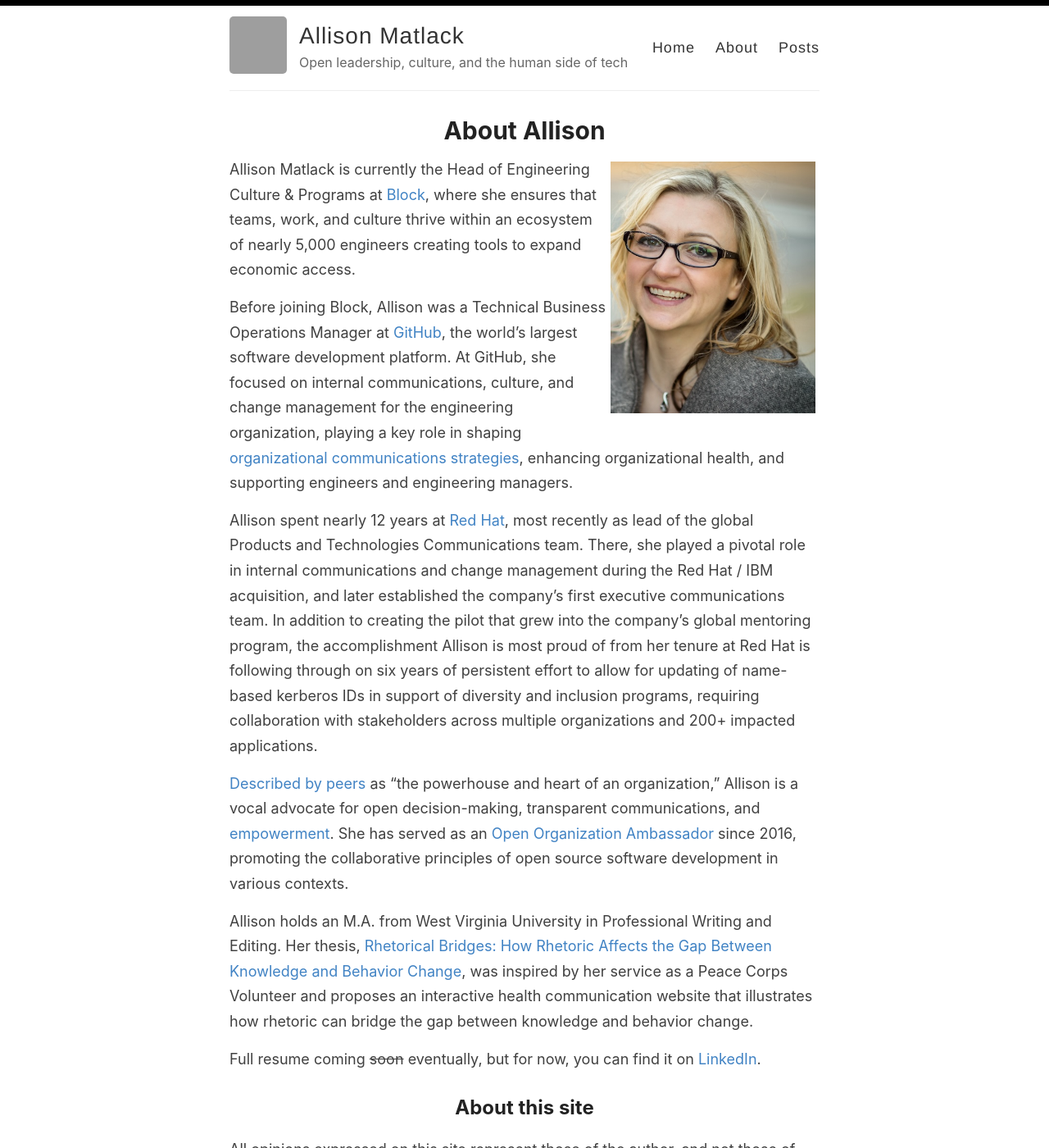
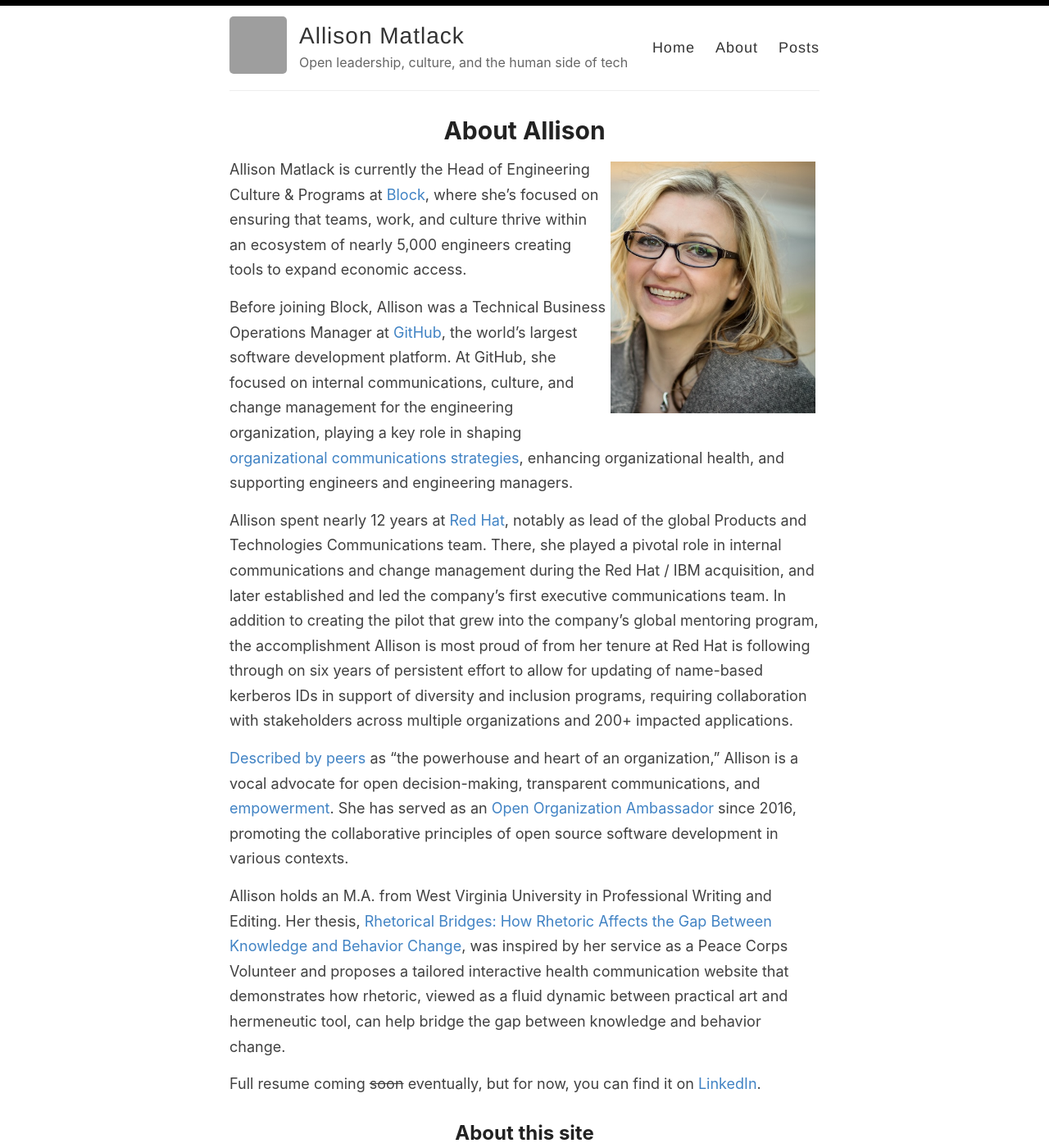
Before and after one commit to amatlack/amatlack.github.io, a Jekyll site: the page built from _pages/about.md, in a window 1280 px wide and 1400 px high. Shown: the whole window at 82% size. Built offline with Jekyll 4.4.1, drawn with Linux system fonts in a browser that asks for light colours; grey boxes are pictures that could not be loaded.

Commit message:
minor edits and reverting one change

```diff
--- a/_pages/about.md
+++ b/_pages/about.md
@@ -8,15 +8,15 @@ permalink: /about/
   <img src="{{ site:baseurl }}/images/Matlack-138.jpg" />
 </div>
 
-Allison Matlack is currently the Head of Engineering Culture & Programs at [Block](https://block.xyz/), where she ensures that teams, work, and culture thrive within an ecosystem of nearly 5,000 engineers creating tools to expand economic access.
+Allison Matlack is currently the Head of Engineering Culture & Programs at [Block](https://block.xyz/), where she's focused on ensuring that teams, work, and culture thrive within an ecosystem of nearly 5,000 engineers creating tools to expand economic access.
 
 Before joining Block, Allison was a Technical Business Operations Manager at [GitHub](https://github.com/about), the world's largest software development platform. At GitHub, she focused on internal communications, culture, and change management for the engineering organization, playing a key role in shaping [organizational communications strategies](https://github.blog/2023-10-04-how-to-communicate-like-a-github-engineer-our-principles-practices-and-tools/), enhancing organizational health, and supporting engineers and engineering managers.
 
-Allison spent nearly 12 years at [Red Hat](https://www.redhat.com/en/about), most recently as lead of the global Products and Technologies Communications team. There, she played a pivotal role in internal communications and change management during the Red Hat / IBM acquisition, and later established the company's first executive communications team. In addition to creating the pilot that grew into the company's global mentoring program, the accomplishment Allison is most proud of from her tenure at Red Hat is following through on six years of persistent effort to allow for updating of name-based kerberos IDs in support of diversity and inclusion programs, requiring collaboration with stakeholders across multiple organizations and 200+ impacted applications.
+Allison spent nearly 12 years at [Red Hat](https://www.redhat.com/en/about), notably as lead of the global Products and Technologies Communications team. There, she played a pivotal role in internal communications and change management during the Red Hat / IBM acquisition, and later established and led the company's first executive communications team. In addition to creating the pilot that grew into the company's global mentoring program, the accomplishment Allison is most proud of from her tenure at Red Hat is following through on six years of persistent effort to allow for updating of name-based kerberos IDs in support of diversity and inclusion programs, requiring collaboration with stakeholders across multiple organizations and 200+ impacted applications.
 
 [Described by peers](https://www.linkedin.com/in/amatlack/) as "the powerhouse and heart of an organization," Allison is a vocal advocate for open decision-making, transparent communications, and [empowerment](/understanding-engagement-empowerment). She has served as an [Open Organization Ambassador](https://opensource.com/open-organization/resources/ambassadors-program) since 2016, promoting the collaborative principles of open source software development in various contexts.
 
-Allison holds an M.A. from West Virginia University in Professional Writing and Editing. Her thesis, [Rhetorical Bridges: How Rhetoric Affects the Gap Between Knowledge and Behavior Change](https://researchrepository.wvu.edu/etd/864/), was inspired by her service as a Peace Corps Volunteer and proposes an interactive health communication website that illustrates how rhetoric can bridge the gap between knowledge and behavior change.
+Allison holds an M.A. from West Virginia University in Professional Writing and Editing. Her thesis, [Rhetorical Bridges: How Rhetoric Affects the Gap Between Knowledge and Behavior Change](https://researchrepository.wvu.edu/etd/864/), was inspired by her service as a Peace Corps Volunteer and proposes a tailored interactive health communication website that demonstrates how rhetoric, viewed as a fluid dynamic between practical art and hermeneutic tool, can help bridge the gap between knowledge and behavior change.
 
 Full resume coming ~~soon~~ eventually, but for now, you can find it on [LinkedIn](https://www.linkedin.com/in/amatlack/).
 
```
